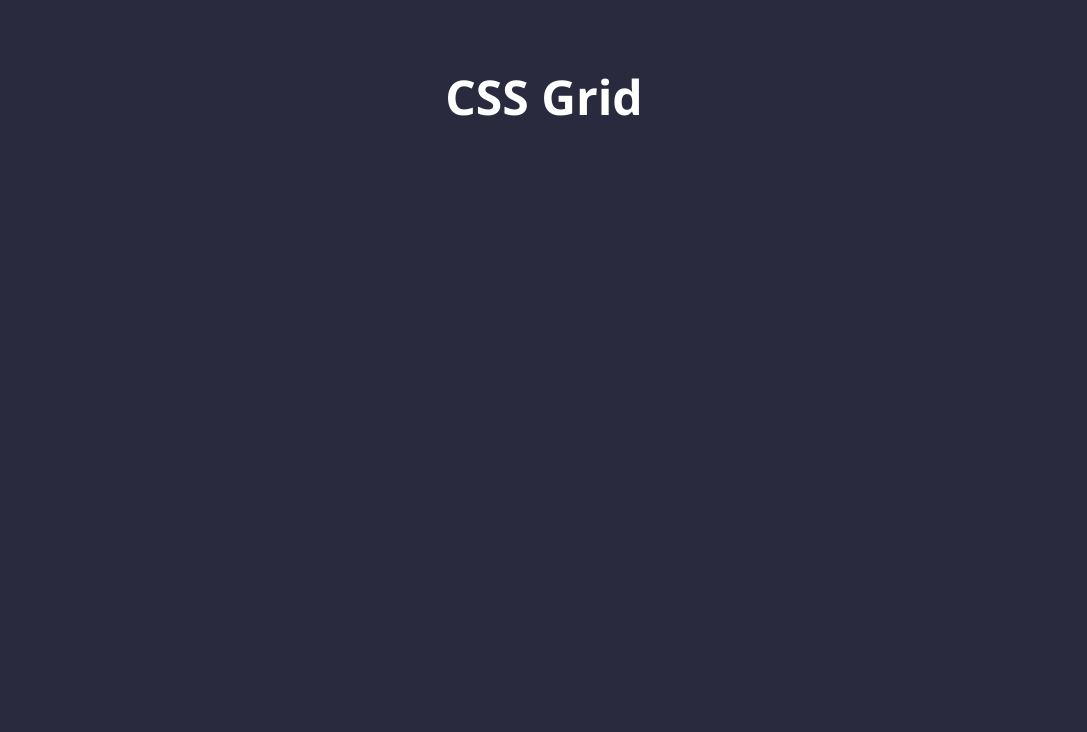
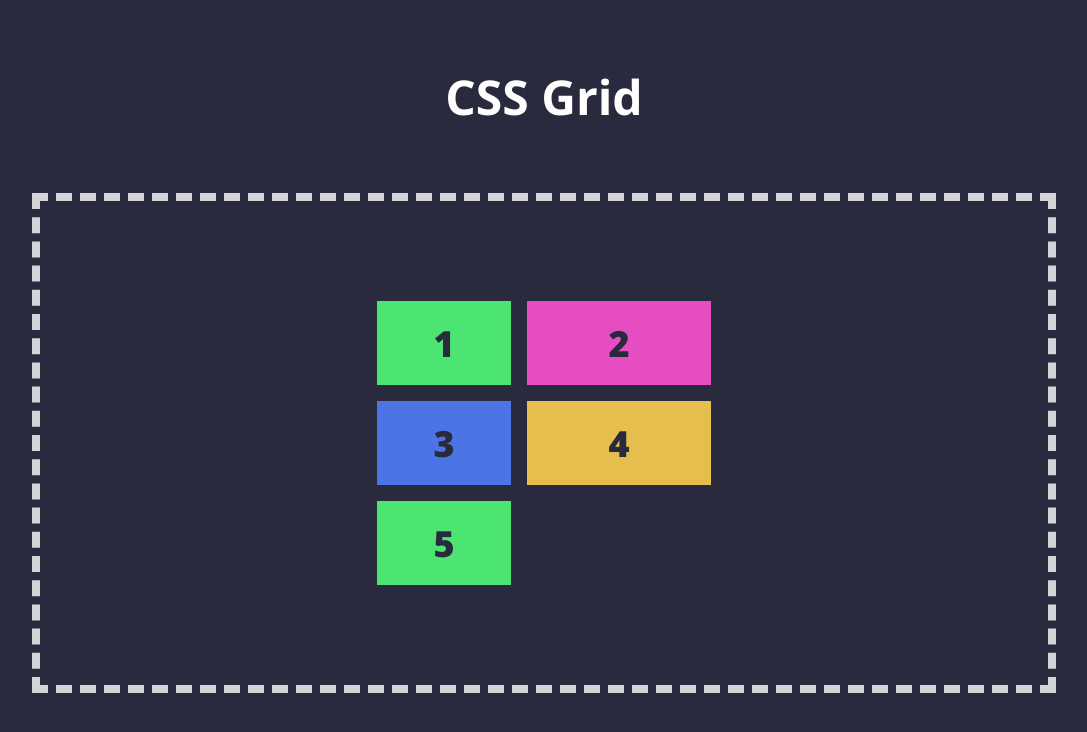
Before and after one commit to SchreibCode/css-grid-video, a plain HTML site: page index.html in a window 1280 px wide. Shown: the whole page, without its empty margins (96-1183 px from the left). Drawn offline with nearby package versions, Linux system fonts and the light colour scheme.

Commit message:
basic setup done

```diff
--- a/index.html
+++ b/index.html
@@ -5,10 +5,19 @@
         <title>SchreibCode Video</title>
         <link rel="icon" href="./img/icon-filled.png" />
         <link rel="stylesheet" href="./src/schreibcode.css" />
+        <link rel="stylesheet" href="./src/container-item.css" />
+        <link rel="stylesheet" href="./src/grid.css" />
     </head>
     <body>
         <div class="header-video">
             <h1>CSS Grid</h1>
         </div>
+        <div class="container grid-container">
+            <div class="item grid-item">1</div>
+            <div class="item grid-item">2</div>
+            <div class="item grid-item">3</div>
+            <div class="item grid-item">4</div>
+            <div class="item grid-item">5</div>
+        </div>
     </body>
 </html>
--- /dev/null
+++ b/src/container-item.css
@@ -0,0 +1,38 @@
+/*
+    Basic Styles
+*/
+
+.container {
+    height: auto;
+    width: 80%;
+    margin: 0 auto;
+    border: var(--border-dashed);
+    padding: 0.5rem;
+}
+
+.item {
+    color: var(--color-secondary);
+    display: flex;
+    align-items: center;
+    justify-content: center;
+    padding: 1rem;
+    font-weight: 800;
+    border: var(--border-solid);
+    font-size: 2.25rem;
+}
+
+.item:nth-child(1n) {
+    background-color: var(--color-primary);
+}
+
+.item:nth-child(2n) {
+    background-color: var(--color-red);
+}
+
+.item:nth-child(3n) {
+    background-color: var(--color-blue);
+}
+
+.item:nth-child(4n) {
+    background-color: var(--color-yellow);
+}
--- /dev/null
+++ b/src/grid.css
@@ -0,0 +1,13 @@
+/*
+    Grid Styles
+*/
+
+.grid-container {
+    height: 500px;
+    display: grid;
+    grid-template-columns: 150px 200px;
+    grid-auto-rows: 100px;
+    justify-content: center;
+    align-content: center;
+    /* align-items: center; */
+}
```
